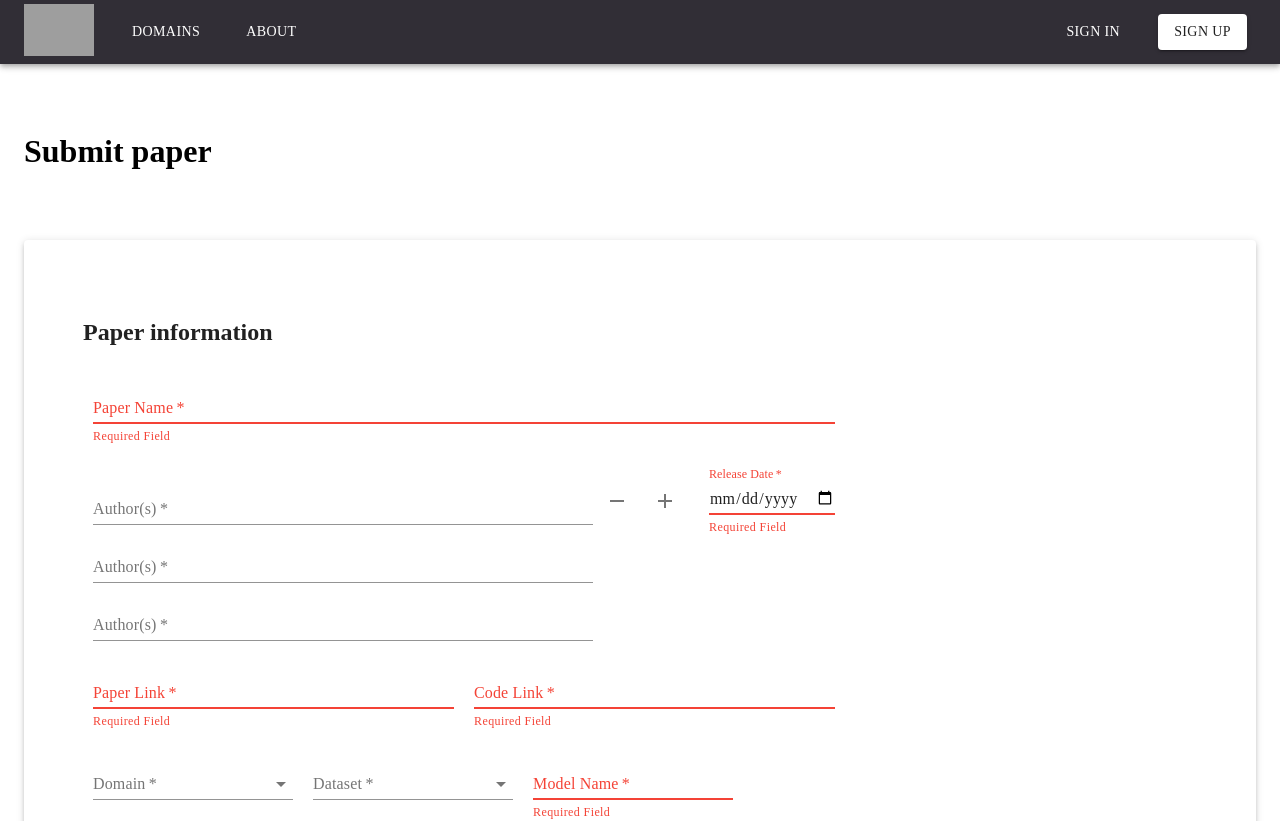
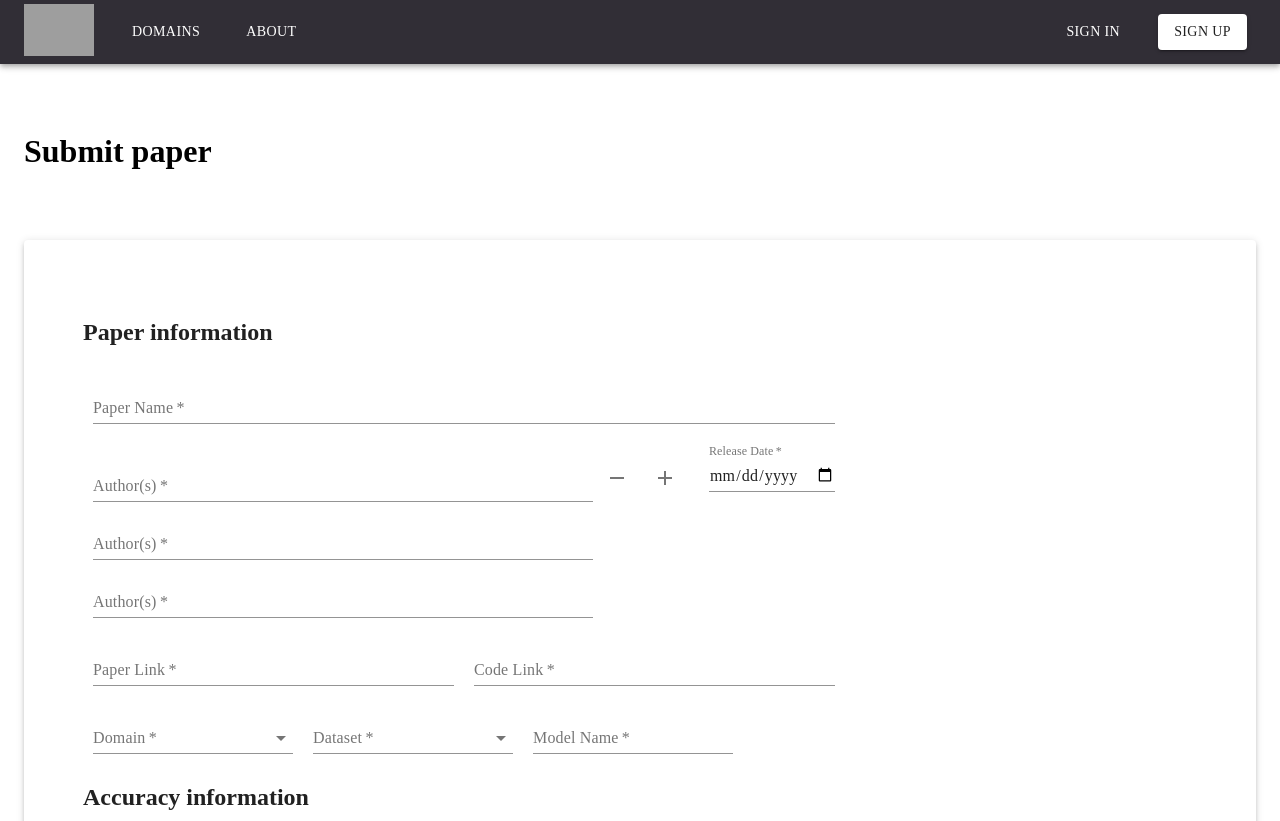
Before and after one commit to UnBArqDsw/2020.1_G2_TCLDL_Client, a Next.js app: page /submit-paper in a window 1280 px wide. Shown: the top 821 px of the page. Built offline with nearby package versions, Linux system fonts and the light colour scheme; grey boxes are pictures that could not be loaded; a web font is replaced by a local one.

Commit message:
Ajusting error on fields
Signed-off-by: Guilherme Deusdará <guibanci@gmail.com>
Co-authored-by: Gabriel Filipe <gabrielfilipe7unb@gmail.com>

```diff
--- a/src/pages/submit-paper.js
+++ b/src/pages/submit-paper.js
@@ -10,6 +10,7 @@ import useStyles from '../styles/components/SubmitPaper.module';
 export default function SubmitPaper() {
   const styles = useStyles();
   const [domain, setDomain] = React.useState('');
+  const [submitted, setSubmitted] = React.useState(false);
   const [dataset, setDataset] = React.useState('');
   const [paperLink, setPaperLink] = React.useState('');
   const [codeLink, setCodeLink] = React.useState('');
@@ -89,13 +90,18 @@ export default function SubmitPaper() {
     }
   }
 
+
+  const onSubmit = () => {
+    setSubmitted(true)
+    console.log('Foi aqui')
+  }
+
   const authorField = () => {
     return  authorsField.map((el, index) =>
       <div key={index}>
         <TextField className={styles.authorField} required id="outlined-basic" label="Author(s)" />
       </div>
     )
-
   }
 
   return (
@@ -112,7 +118,7 @@ export default function SubmitPaper() {
             <h2>Paper information</h2>
             <div className={styles.sameLine}>
               <div>
-                <TextField required error={domain.length === 0 ? true : false} className={styles.nameflex} id="outlined-basic" label="Paper Name" helperText={domain.length === 0 ? "Required Field" : ""} onChange={handleDomainChange} />
+                <TextField required error={submitted && !domain.length ? true : false} className={styles.nameflex} id="outlined-basic" label="Paper Name" helperText={submitted && !domain.length ? "Required Field" : ""} onChange={handleDomainChange} />
 
                 <div className={styles.sameLine}>
                   <div className={styles.flexButtons}>
@@ -130,16 +136,18 @@ export default function SubmitPaper() {
                       </IconButton>
                     </div>
                   </div>
-                  <TextField required error={dataset.length === 0 ? true : false} helperText={dataset.length === 0 ? "Required Field" : ""} className={styles.flexDate} InputLabelProps={{ shrink: true }} id="outlined-basic" label="Release Date" type="date" onChange={handleDatasetChange} />
+
+                  {console.log(submitted)}
+                  <TextField required error={submitted && !dataset.length ? true : false} helperText={submitted && !dataset.length ? "Required Field" : ""} className={styles.flexDate} InputLabelProps={{ shrink: true }} id="outlined-basic" label="Release Date" type="date" onChange={handleDatasetChange} />
                 </div>
                 <div className={styles.sameLine}>
-                  <TextField required error={paperLink.length === 0 ? true : false} helperText={paperLink.length === 0 ? "Required Field" : ""}  className={styles.flexLinks} id="outlined-basic" label="Paper Link" onChange={handlePapelLink}/>
-                  <TextField required error={codeLink.length === 0 ? true : false} helperText={codeLink.length === 0 ? "Required Field" : ""}  className={styles.flexLinks} id="outlined-basic" label="Code Link"onChange={handleCodeLink}/>
+                  <TextField required error={submitted && !paperLink.length ? true : false} helperText={submitted && !paperLink.length ? "Required Field" : ""}  className={styles.flexLinks} id="outlined-basic" label="Paper Link" onChange={handlePapelLink}/>
+                  <TextField required error={submitted && !codeLink.length ? true : false} helperText={submitted && !codeLink.length ? "Required Field" : ""}  className={styles.flexLinks} id="outlined-basic" label="Code Link"onChange={handleCodeLink}/>
                 </div>
                 <div>
                   {toggle('Domain', handleDomainChange, domain)}
                   {toggle('Dataset', handleDatasetChange, dataset)}
-                  <TextField required error={modelName.length === 0 ? true : false} helperText={modelName.length === 0 ? "Required Field" : ""} className={styles.field} id="outlined-basic" label="Model Name" onChange={handleModelName}/>
+                  <TextField required error={submitted && !modelName.length ? true : false} helperText={submitted && !modelName.length ? "Required Field" : ""} className={styles.field} id="outlined-basic" label="Model Name" onChange={handleModelName}/>
                 </div>
               </div>
             </div>
@@ -206,7 +214,7 @@ export default function SubmitPaper() {
 
         </Paper>
         <div className={styles.buttons}>
-          <Button className={styles.button} variant="contained">SUBMIT PAPER</Button>
+          <Button onClick={() => onSubmit()} className={styles.button} variant="contained">SUBMIT PAPER</Button>
           <Button className={styles.cancelButton}>Cancel</Button>
         </div>
       </Container>
```
